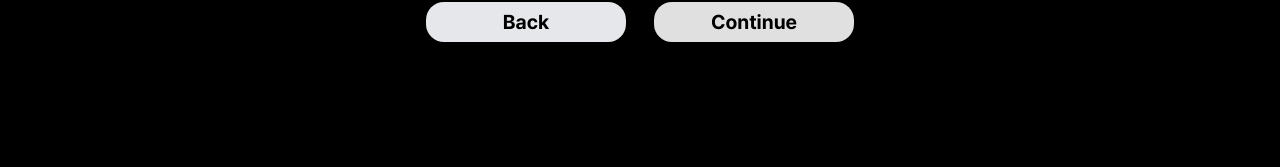
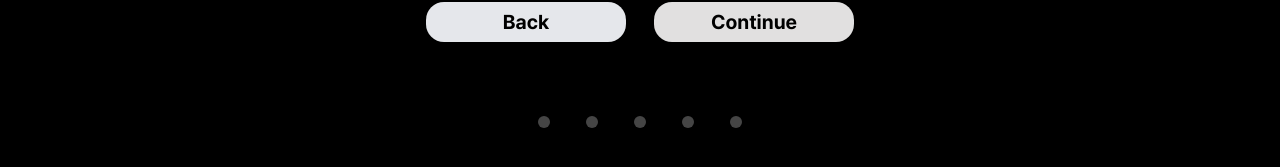
Before and after one commit to UMC-SINO/SINO-Front, a React (Vite) app: page /emoji in a window 1280 px wide. Shown: the part 603-770 px from the top of the page. Built offline with nearby package versions, Linux system fonts and the light colour scheme.

Commit message:
[#21] feature : dot-indicator 구현

```diff
--- a/src/components/emojiComponents/DotIndicator.tsx
+++ b/src/components/emojiComponents/DotIndicator.tsx
@@ -1,15 +1,34 @@
 import clsx from 'clsx';
+import { emojis } from '@/components/emojiComponents/EmojiSlide';
 
-const DotIndicator = ({ total = 5, filled }: { total?: number; filled: number }) => {
+type DotIndicatorProps = {
+  savedIds: string[];
+  total?: number;
+};
+
+const DotIndicator = ({ savedIds, total = 5 }: DotIndicatorProps) => {
   return (
-    <div>
-      {Array.from(
-        { length: total }.map((_, i) => {
-          const isFilled = i < filled;
+    <div className='flex items-center justify-center gap-4 pt-6'>
+      {Array.from({ length: total }).map((_, i) => {
+        const id = savedIds[i];
+        const emoji = emojis.find((e) => e.id === id);
 
-          return <span key={i} className={} />;
-        }),
-      )}
+        return (
+          <div
+            key={i}
+            className={clsx(
+              'h-8 w-8 rounded-full flex items-center justify-center',
+              emoji ? 'opacity-100' : 'opacity-30',
+            )}
+          >
+            {emoji ? (
+              <emoji.Comp className='h-6 w-6' />
+            ) : (
+              <span className='h-3 w-3 rounded-full bg-white/90' />
+            )}
+          </div>
+        );
+      })}
     </div>
   );
 };
--- a/src/pages/EmojiPage.tsx
+++ b/src/pages/EmojiPage.tsx
@@ -1,4 +1,5 @@
 import Button from '@/components/common/Button';
+import DotIndicator from '@/components/emojiComponents/DotIndicator';
 import EmojiSlide from '@/components/emojiComponents/EmojiSlide';
 import { useState } from 'react';
 import { useLocation, useNavigate } from 'react-router-dom';
@@ -48,6 +49,7 @@ const EmojiPage = () => {
           Continue
         </Button>
       </div>
+      <DotIndicator savedIds={savedIds} total={5} />
       <footer className='pt-20 pb-15 flex justify-center'></footer>
     </div>
   );
```
